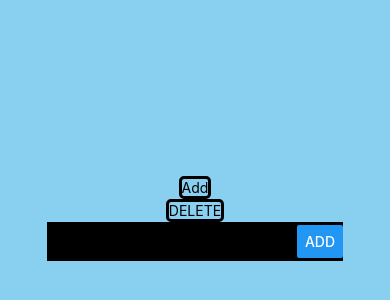
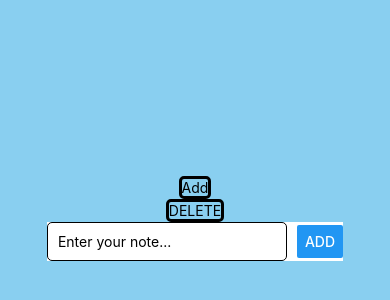
Before and after one commit to LehatLK/TodoAppReact, a React Native app: screen / in a window 390 px wide. Shown: the part 194-494 px from the top of the page. Built offline with nearby package versions, Linux system fonts and the light colour scheme.

Commit message:
white text field

```diff
--- a/COMPONENT/notesTextField.js
+++ b/COMPONENT/notesTextField.js
@@ -30,7 +30,7 @@ const styles = StyleSheet.create({
     justifyContent: 'space-between',
     alignItems: 'center',
     marginBottom: 20,
-    backgroundColor: 'black',
+    backgroundColor: 'white',
   },
   input: {
     flex: 1,
```
